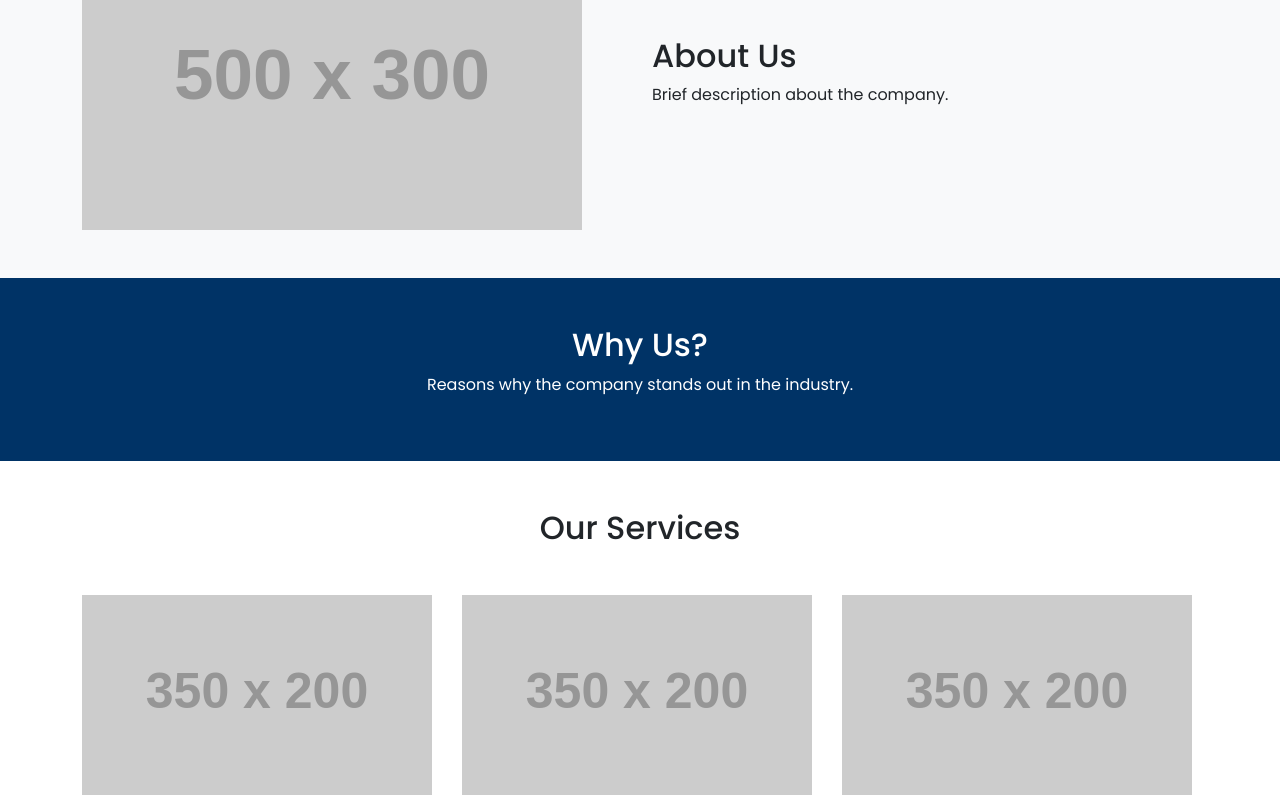
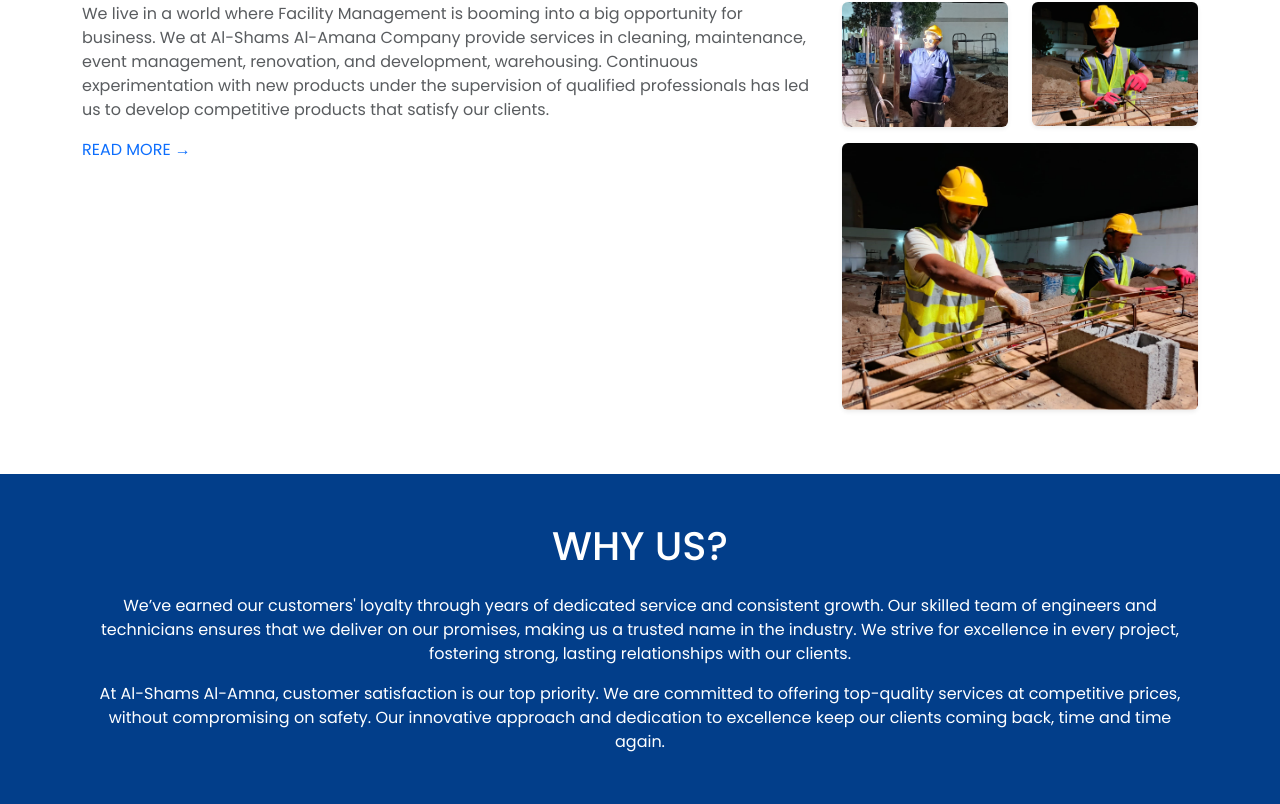
Before and after one commit to masud1901/SA-east-website-project, a React (Vite) app: page / in a window 1280 px wide. Shown: the part 1476-2280 px from the top of the page. Built offline with nearby package versions, Linux system fonts and the light colour scheme.

Commit message:
worked with about and why us section

```diff
--- a/src/components/AboutSection.jsx
+++ b/src/components/AboutSection.jsx
@@ -1,19 +1,52 @@
+const Image = ({ src, alt, className }) => (
+  <figure className={`mb-3 ${className}`}>
+    <img
+      src={src}
+      alt={alt}
+      className="img-fluid rounded shadow-sm"
+      style={{ width: "100%", height: "auto", objectFit: "cover" }}
+    />
+  </figure>
+);
+
 const AboutSection = () => {
   return (
-    <section id="about" className="about-section py-5 bg-light">
+    <section id="about" className="about-section py-5 bg-white">
       <div className="container">
-        <div className="row align-items-center">
-          <div className="col-md-6">
-            <img
-              src="https://via.placeholder.com/500x300"
-              alt="About Us"
-              className="img-fluid"
-            />
-          </div>
-          <div className="col-md-6">
-            <h2>About Us</h2>
-            <p>Brief description about the company.</p>
-          </div>
+        <h2 className="text-primary fs-1 mb-4">ABOUT</h2>
+        <div className="row">
+          <article className="col-md-8 mb-4 mb-md-0">
+            <p className="text-muted">
+              We live in a world where Facility Management is booming into a big
+              opportunity for business. We at Al-Shams Al-Amana Company provide
+              services in cleaning, maintenance, event management, renovation,
+              and development, warehousing. Continuous experimentation with new
+              products under the supervision of qualified professionals has led
+              us to develop competitive products that satisfy our clients.
+            </p>
+            <a href="#" className="text-primary font-weight-bold">
+              READ MORE →
+            </a>
+          </article>
+          <aside className="col-md-4">
+            <div className="row">
+              <Image
+                src="src/assets/heroSection1.jpeg"
+                alt="Worker in yellow helmet"
+                className="col-12 col-md-6"
+              />
+              <Image
+                src="src/assets/heroSection2.jpeg"
+                alt="Worker welding"
+                className="col-12 col-md-6"
+              />
+              <Image
+                src="src/assets/heroSection3.jpeg"
+                alt="Workers on site"
+                className="col-12"
+              />
+            </div>
+          </aside>
         </div>
       </div>
     </section>
--- a/src/components/Header.jsx
+++ b/src/components/Header.jsx
@@ -63,13 +63,13 @@ const Header = () => {
           </div>
           <div>
             <nav className="navbar mt-3 pe-5 me-5 d-none d-md-flex">
-              <a href="">JOB NOTICE</a>
-              <a href="">PROJECTS</a>
-              <a href="">ABOUT</a>
-              <a href="">SERVICES</a>
-              <a href="">GOALS</a>
-              <a href="">CONTACT</a>
-              <a href="">
+              <a href="#">JOB NOTICE</a>
+              <a href="#">PROJECTS</a>
+              <a href="#">ABOUT</a>
+              <a href="#">SERVICES</a>
+              <a href="#">GOALS</a>
+              <a href="#">CONTACT</a>
+              <a href="#">
                 <img
                   src="/src/assets/language.png"
                   alt=""
--- a/src/components/WhyUsSection.jsx
+++ b/src/components/WhyUsSection.jsx
@@ -1,13 +1,29 @@
 const WhyUsSection = () => {
   return (
     <section
-      id="whyus"
-      className="why-us-section py-5 text-white"
-      style={{ backgroundColor: "#003366" }}
+      id="why-us"
+      className="why-us-section py-5"
+      style={{ backgroundColor: "#023E8A" }}
     >
-      <div className="container text-center">
-        <h2>Why Us?</h2>
-        <p>Reasons why the company stands out in the industry.</p>
+      <div className="container">
+        {/* Increased header size and added margin for better spacing */}
+        <h2 className="text-white text-center fs-1 mb-4">WHY US?</h2>
+        <div className="row justify-content-center fs-2">
+          <p className="text-white text-center text-md-left fs-6">
+            We’ve earned our customers&apos; loyalty through years of dedicated
+            service and consistent growth. Our skilled team of engineers and
+            technicians ensures that we deliver on our promises, making us a
+            trusted name in the industry. We strive for excellence in every
+            project, fostering strong, lasting relationships with our clients.
+          </p>
+          <p className="text-white text-center text-md-left fs-6">
+            At Al-Shams Al-Amna, customer satisfaction is our top priority. We
+            are committed to offering top-quality services at competitive
+            prices, without compromising on safety. Our innovative approach and
+            dedication to excellence keep our clients coming back, time and time
+            again.
+          </p>
+        </div>
       </div>
     </section>
   );
```
